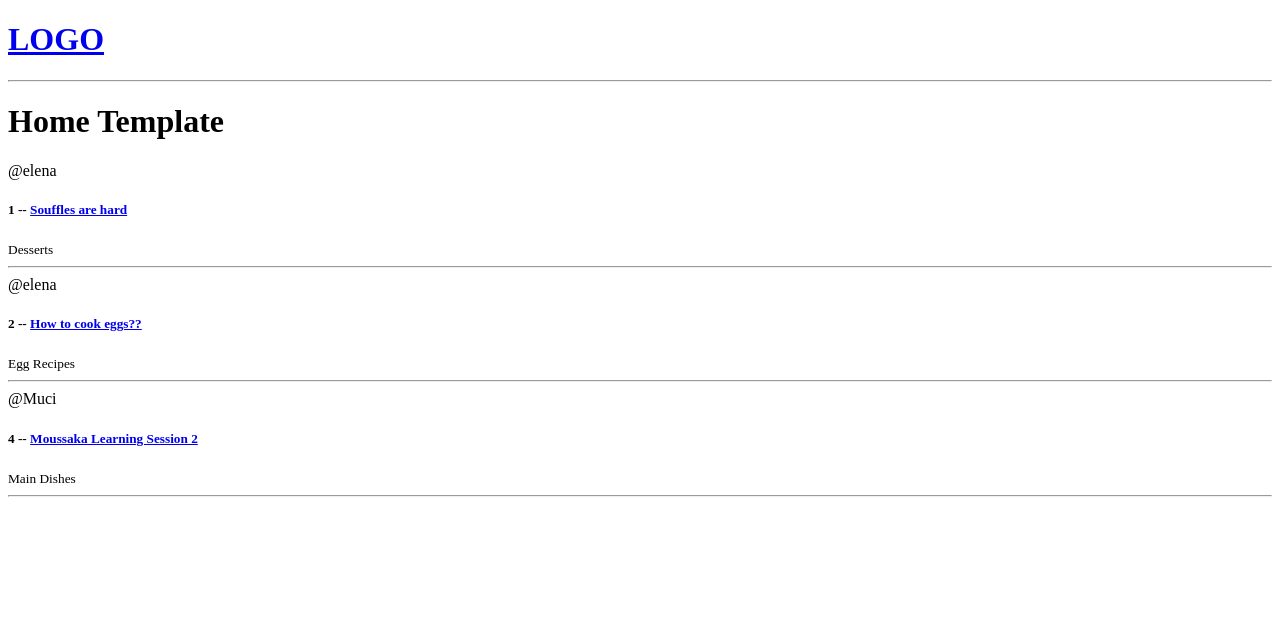
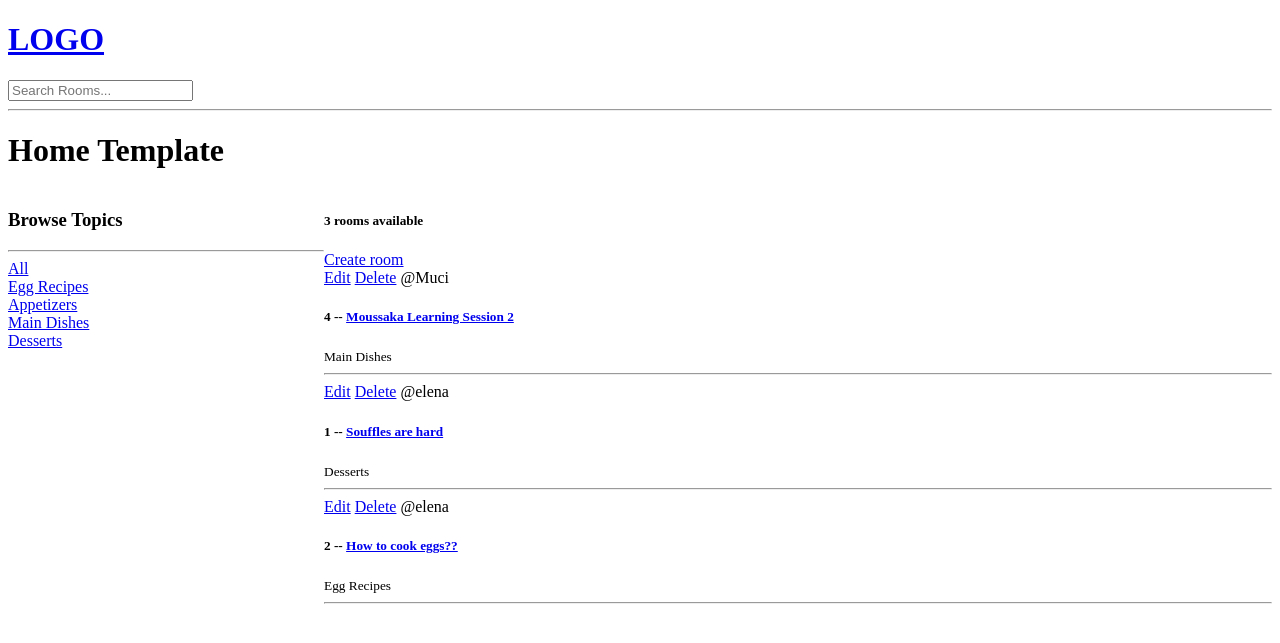
Before and after one commit to xcWhy/DjangoWeb_ItStep_Final, a Django app: page / in a window 1280 px wide. Shown: the top 643 px of the page. Run offline with Django 5.2, Linux system fonts and the light colour scheme; data comes from the database, SQL or seed files in the repository; both versions use the stored data as it was after the commit.

Commit message:
CRUD + db

```diff
--- a/base/admin.py
+++ b/base/admin.py
@@ -7,5 +7,3 @@ from .models import Room, Topic, Message
 admin.site.register(Room)
 admin.site.register(Topic)
 admin.site.register(Message)
-
-#user passes: M3oWM3oW
--- a/base/models.py
+++ b/base/models.py
@@ -23,6 +23,10 @@ class Room(models.Model):
     update = models.DateTimeField(auto_now=True) # takse a snapshot everytime we save
     created = models.DateTimeField(auto_now_add=True) # takse a snapshot only when we created this
 
+    class Meta:
+        ordering = ['-update', '-created']
+
+
     def __str__(self):
         return self.name
 
--- a/base/templates/base/home.html
+++ b/base/templates/base/home.html
@@ -2,14 +2,47 @@
 
 
 {% block content %}
+
+ <!-- for making the columns  -->
+<style>
+    .home-container{
+        display: grid;
+        grid-template-columns: 1fr 3fr;
+    }
+</style>
+
+
 <h1>Home Template</h1>
 
+
+<div class="home-container">
+
     <div>
+        <h3>Browse Topics</h3>
+        <hr>
+
+        <div>
+            <a href="{% url 'home' %}">All</a>
+        </div>
+
+        {% for topic in topics %}
+        <div>
+            <a href="{% url 'home' %}?q={{topic.name}}">{{topic.name}}</a>
+        </div>
+        {% endfor %}
+
+    </div>
+
+    <div>
+        <h5>{{room_count}} rooms available</h5>
+        <a href="{% url 'create-room' %}">Create room</a>
 
         <div>
             {% for room in rooms %}
 
             <div>
+                <a href="{% url 'update-room' room.id %}">Edit</a>
+                <a href="{% url 'delete-room' room.id %}">Delete</a>
                 <span>@{{room.host.username}}</span>
                 <h5>{{room.id}} -- <a href="{% url 'room' room.id %}">{{room.name}}</a></h5>
                 <small>{{room.topic.name}}</small>
@@ -18,6 +51,7 @@
 
             {% endfor %}
         </div>
+    </div>
 
 </div>
 
--- a/base/urls.py
+++ b/base/urls.py
@@ -6,4 +6,7 @@ from . import views
 urlpatterns = [
     path('', views.home, name='home'),
     path('room/<str:pk>/', views.room, name='room'),
+    path('create-room/', views.createRoom, name='create-room'),
+    path('update-room/<str:pk>', views.updateRoom, name='update-room'),
+    path('delete-room/<str:pk>', views.deleteRoom, name='delete-room'),
 ]
--- a/base/views.py
+++ b/base/views.py
@@ -1,5 +1,7 @@
-from django.shortcuts import render
-from .models import Room
+from django.shortcuts import render, redirect
+from django.db.models import Q
+from .models import Room, Topic
+from .forms import RoomForm
 
 # Create your views here.
 
@@ -11,12 +13,56 @@ from .models import Room
 
 
 def home(request): #request is http object, what ckind of tada request is sending
-    rooms = Room.objects.all() #taka dostypvame db-to s queryta
-    context = {'rooms': rooms}
+    q = request.GET.get('q') if request.GET.get('q') != None else ''
+    rooms = Room.objects.filter(Q(topic__name__icontains=q) |
+                                Q(name__icontains=q) |
+                                Q(description__icontains=q)) # kakvo containva v searcha
+
+    topics = Topic.objects.all() #taka dostypvame db-to s queryta
+    room_count = rooms.count() #gets the lenght of a query
+
+    context = {'rooms': rooms, 'topics': topics, 'room_count': room_count}
     return render(request, 'base/home.html', context)
+
 
 def room(request, pk): #pk = primary key
 
     room = Room.objects.get(id=pk)
     context = {'room': room}
     return render(request, 'base/room.html', context)
+
+
+def createRoom(request):
+    form = RoomForm()
+
+    if request.method == 'POST':
+        form = RoomForm(request.POST)
+        if form.is_valid():
+            form.save()
+            return redirect('home')
+
+    context = {'form': form}
+    return render(request, 'base/room_form.html', context)
+
+
+def updateRoom(request, pk):
+    room = Room.objects.get(id=pk)
+    form =  RoomForm(instance=room)
+
+    if request.method == 'POST':
+        form = RoomForm(request.POST, instance=room) #this is replacing a room, not creating a nrew one
+        if form.is_valid():
+            form.save()
+            return redirect('home')
+
+    context = {'form': form}
+    return render(request, 'base/room_form.html', context)
+
+
+def deleteRoom(request, pk):
+    room = Room.objects.get(id=pk)
+    if request.method == 'POST':
+        room.delete()
+        return redirect('home')
+
+    return render(request, 'base/delete.html', {'obj':room})
--- a/templates/navbar.html
+++ b/templates/navbar.html
@@ -3,4 +3,8 @@
 
 </a>
 
+<form method="GET" action="{% url 'home' %}">
+    <input type="text" name="q" placeholder="Search Rooms..." />
+</form>
+
 <hr>
```
Also changed, not shown: base/forms.py (added, +7 -0 lines), base/templates/base/delete.html (added, +15 -0 lines), base/templates/base/room_form.html (+5 -3 lines), db.sqlite3. Lines whose indentation alone changed are shown as unchanged.
